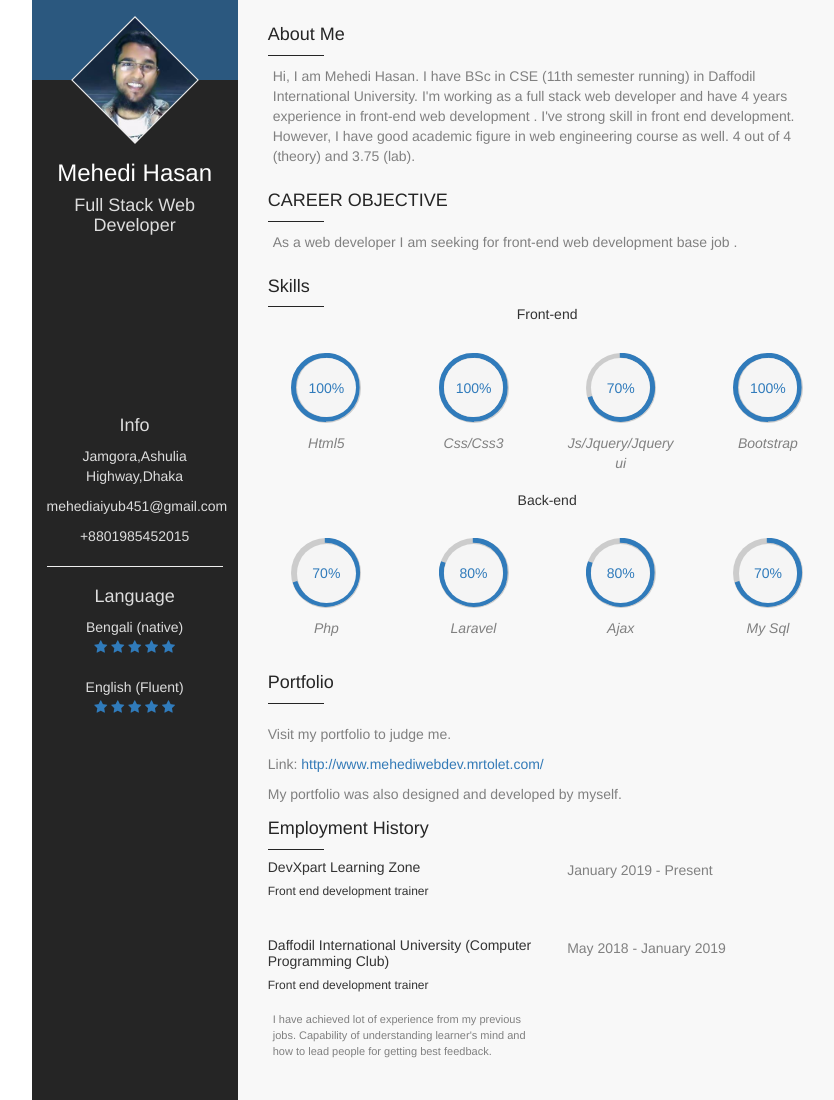
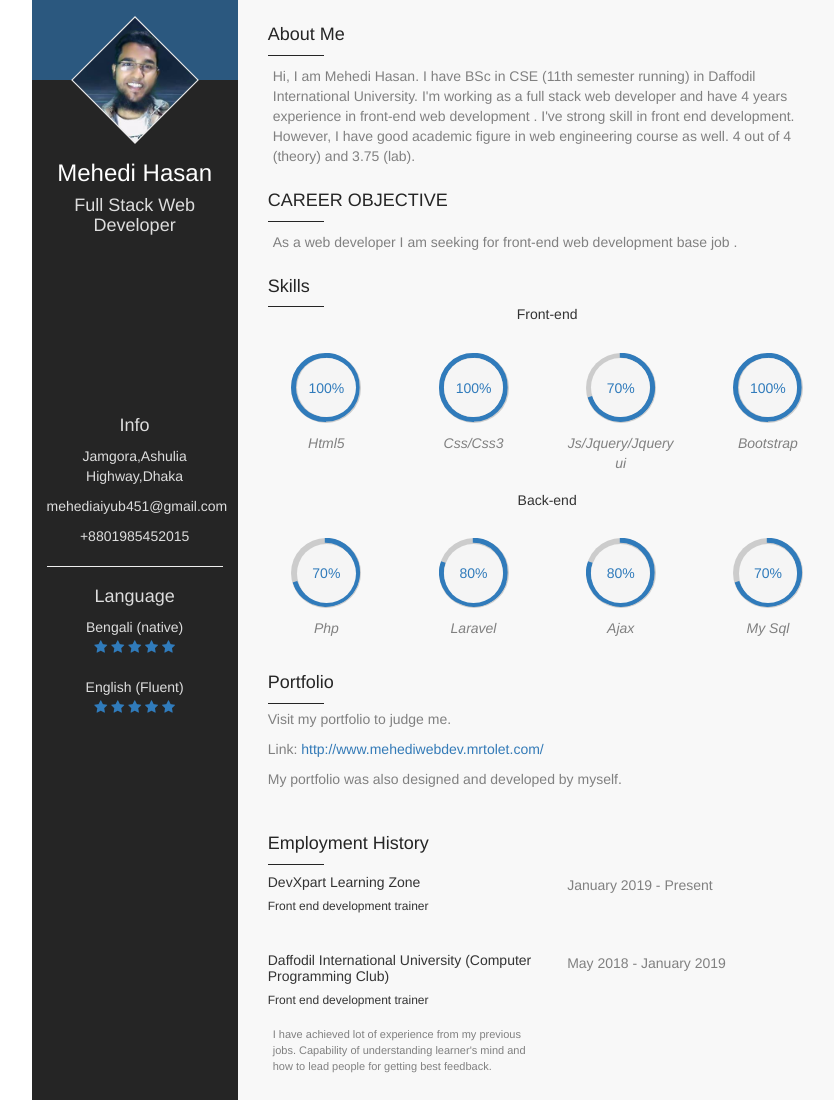
Before and after one commit to mehedifreelancer/Cv-test, a plain HTML site: page index.html in a window 1280 px wide. Shown: the top 1100 px of the page, without its empty margins (196-1030 px from the left). Drawn offline with nearby package versions, Linux system fonts and the light colour scheme.

Commit message:
Update index.html

```diff
--- a/index.html
+++ b/index.html
@@ -90,7 +90,7 @@
                         <br>
                         <br>
                         <br>
-                        <br>
+
 
                         <div class="Social text-center">
                             <h4>Available On</h4>
@@ -294,13 +294,12 @@
                     <div class="portfolio part">
                         <h4>Portfolio</h4>
                         <div class="line"></div>
-                        <br>
-                        <div>
+                        <div style="margin-top: 5px;">
                             <p>Visit my portfolio to judge me.</p>
                             <p>Link: <a href="http://www.mehediwebdev.mrtolet.com/">http://www.mehediwebdev.mrtolet.com/</a></p>
                             <p>My portfolio was also designed and developed by myself.</p>
                         </div>
-
+                        <br>
                     </div>
 
                     <div class="e-history part">
```
